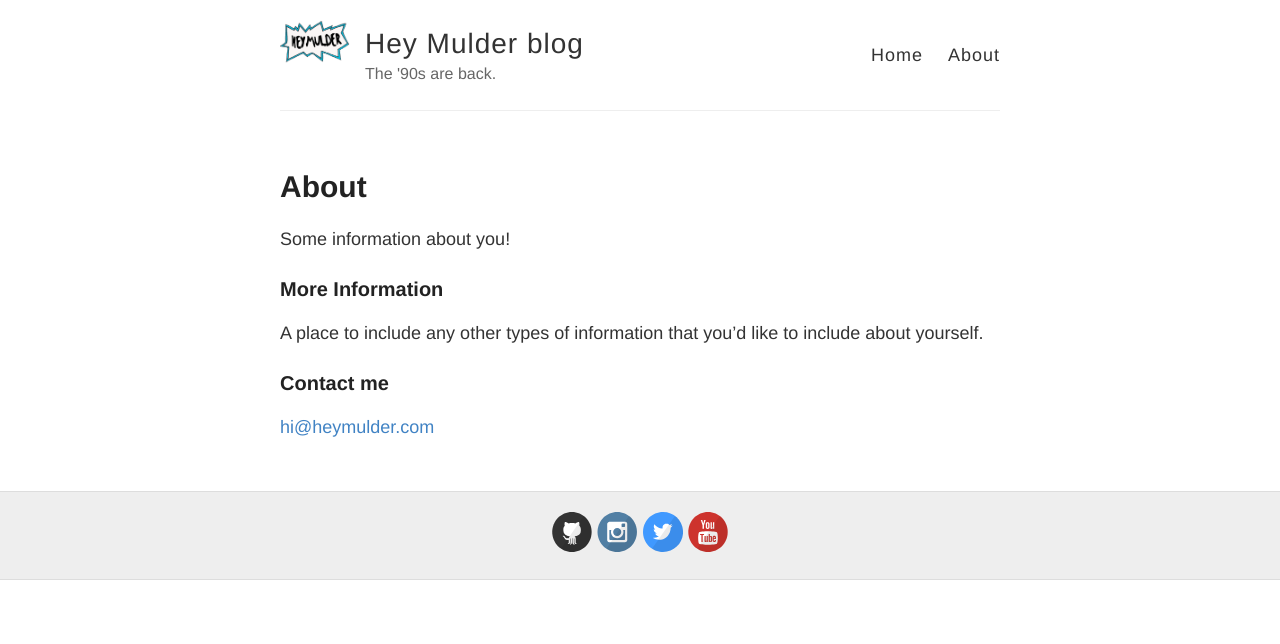
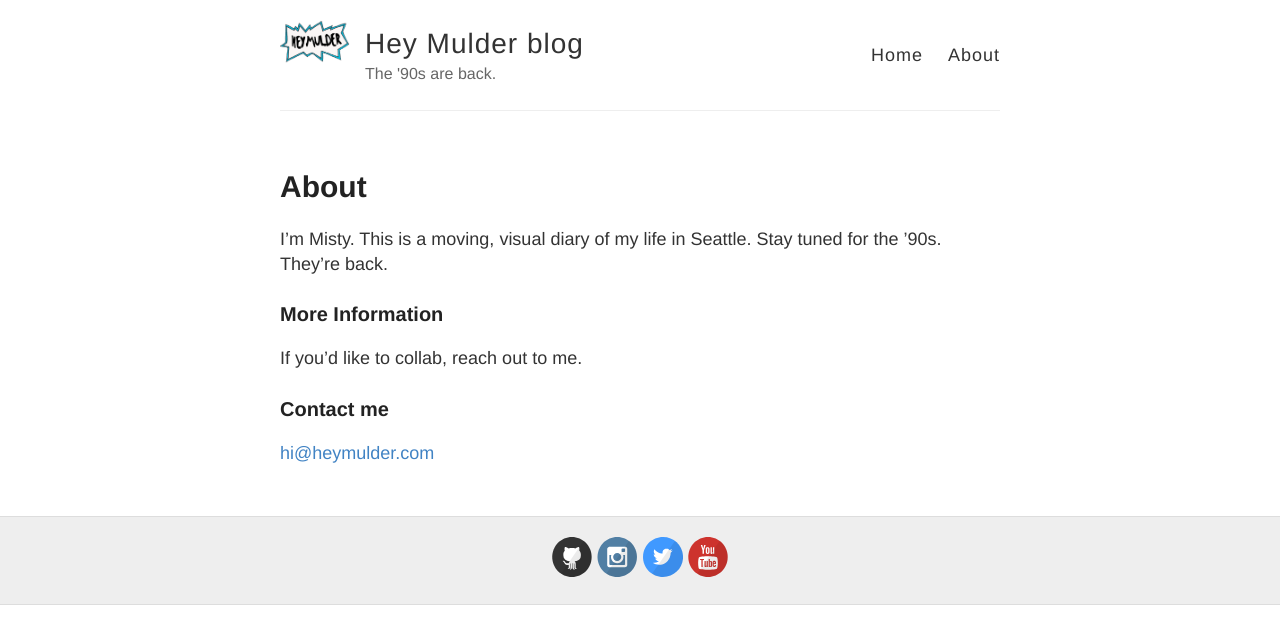
Before and after one commit to mistymadonna/longlivethe90s, a Jekyll site: the page built from about.md, in a window 1280 px wide. Shown: the top 644 px of the page. Built offline with Jekyll 4.4.1, drawn with Linux system fonts in a browser that asks for light colours.

```diff
--- a/about.md
+++ b/about.md
@@ -3,12 +3,13 @@ layout: page
 title: About
 permalink: /about/
 ---
-
-Some information about you!
+I'm Misty.
+This is a moving, visual diary of my life in Seattle.
+Stay tuned for the '90s. They're back.
 
 ### More Information
 
-A place to include any other types of information that you'd like to include about yourself.
+If you'd like to collab, reach out to me.
 
 ### Contact me
 
```
Also changed, not shown: _posts/2015-3-3-First-Blog-Post.md (deleted, +0 -7 lines), _posts/2015-3-3-the-radio.md (added, +18 -0 lines), README.md, images/radio.jpg (added), 7 other files.
